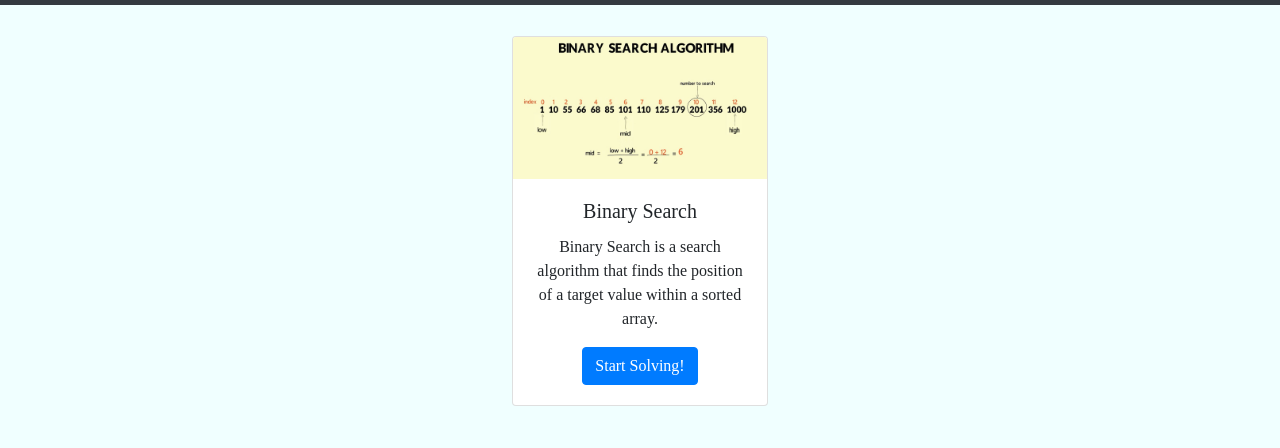
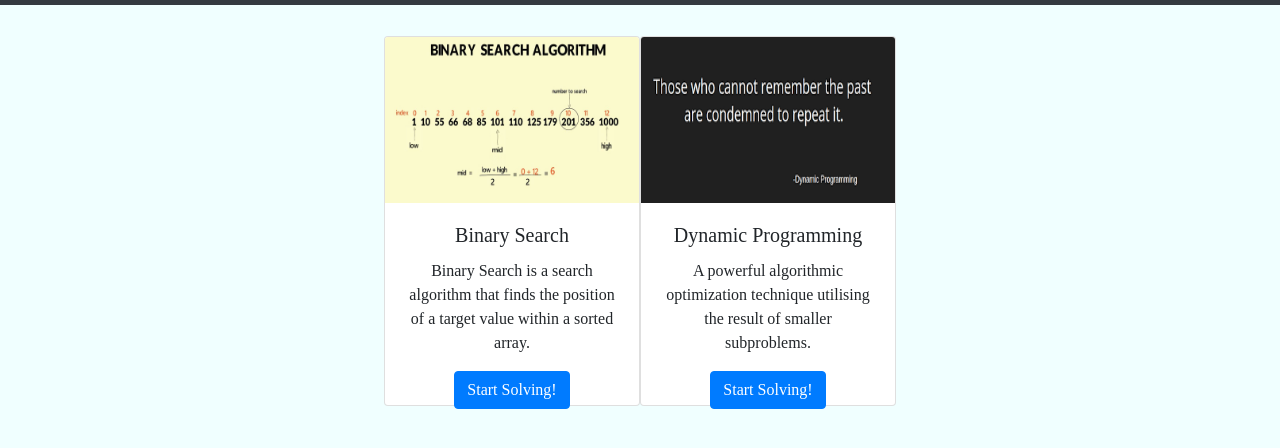
Before and after one commit to singh-shreya6/codeforcesAPI, a React app: page / in a window 1280 px wide. Shown: the part 54-502 px from the top of the page. Built offline with nearby package versions, Linux system fonts and the light colour scheme; no server answers.

Commit message:
Adding card for dynamic programming

```diff
--- a/src/index.css
+++ b/src/index.css
@@ -17,6 +17,14 @@
   height: 100%;
   text-align: center;
   margin-top: 5rem;
+}
+.bs{
+  height: 45%;
+  width: 100%;
+}
+.dp{
+  height: 45%;
+  width: 100%;
 }
 .pointer__none {
   pointer-events: none;
--- a/src/index.js
+++ b/src/index.js
@@ -9,7 +9,8 @@ import Nav from 'react-bootstrap/Nav';
 import get from 'lodash/get';
 import Problems from './problems';
 import 'bootstrap/dist/css/bootstrap.min.css';
-import maxresdefault from './maxresdefault.jpg';
+import maxresdefault from './images/maxresdefault.jpg';
+import dynamic_programming from './images/dynamic_programming.png'
 import ProblemsByTag from './problemsByTag';
 import GoogleBtn from './GoogleBtn';
 
@@ -19,7 +20,7 @@ export class Home extends React.Component {
 		this.state = {
 			problemSet: {},
 			isPageOpen: "",
-			isClicked: false,
+			isClicked: [false, false],
 			isLogin: false,
 			name: ""
 		};
@@ -35,14 +36,20 @@ export class Home extends React.Component {
 	changePageSelected(a) {
 		this.setState({
 			isPageOpen: a,
-			isClicked: false
+			isClicked: [false, false]
 		});
 	}
 
-	handleClick() {
+	handleClick(index) {
+		let newVal = this.state.isClicked;
+		newVal[index] = true;
 		this.setState({
-			isClicked: true
+			isClicked: newVal
 		});
+	}
+
+	isNotClicked() {
+		return this.state.isClicked[0] === false && this.state.isClicked[1] === false;
 	}
 
 
@@ -84,7 +91,7 @@ export class Home extends React.Component {
 	}
 
 	createTagsCardView() {
-		if (this.state.isPageOpen === "" && this.state.isClicked === false) {
+		if (this.state.isPageOpen === "" && this.isNotClicked()) {
 			return (
 				<>
 					<div>
@@ -94,13 +101,23 @@ export class Home extends React.Component {
 					</div>
 					<div className="card__body">
 							<Card style={{ width: '20%' }}>
-							<Card.Img variant="top" src={maxresdefault} />
+								<Card.Img variant="top" src={maxresdefault} className="bs" />
 								<Card.Body>
 									<Card.Title>Binary Search</Card.Title>
 									<Card.Text>
 										Binary Search is a search algorithm that finds the position of a target value within a sorted array.
 								</Card.Text>
-								<Button variant="primary" onClick={() => this.handleClick()}>Start Solving!</Button>
+									<Button variant="primary" onClick={() => this.handleClick(0)}>Start Solving!</Button>
+								</Card.Body>
+							</Card>
+							<Card style={{ width: '20%' }}>
+								<Card.Img variant="top" src={dynamic_programming} className="dp" />
+								<Card.Body>
+									<Card.Title>Dynamic Programming</Card.Title>
+									<Card.Text>
+										A powerful algorithmic optimization technique utilising the result of smaller subproblems.
+								</Card.Text>
+									<Button variant="primary" onClick={() => this.handleClick(1)}>Start Solving!</Button>
 								</Card.Body>
 							</Card>
 					</div>
--- a/src/problemsByTag.js
+++ b/src/problemsByTag.js
@@ -24,13 +24,23 @@ class ProblemsByTag extends React.Component {
         return options;
     }
     render() {
-        if (this.props.isClicked === true) {
+        if (this.props.isClicked[0] === true) {
             return (
                 <div>
                     <h3>Explore Problems</h3>
                     <br />
                     <br />
                     {this.createTableBasedOnTag('binary search')}
+                    <br />
+                </div>
+            );
+        } else if (this.props.isClicked[1] === true) {
+            return (
+                <div>
+                    <h3>Explore Problems</h3>
+                    <br />
+                    <br />
+                    {this.createTableBasedOnTag('dp')}
                     <br />
                 </div>
             );
```
Also changed, not shown: src/images/dynamic_programming.png (added), src/images/maxresdefault.jpg (renamed from src/maxresdefault.jpg). Lines whose indentation alone changed are shown as unchanged.
